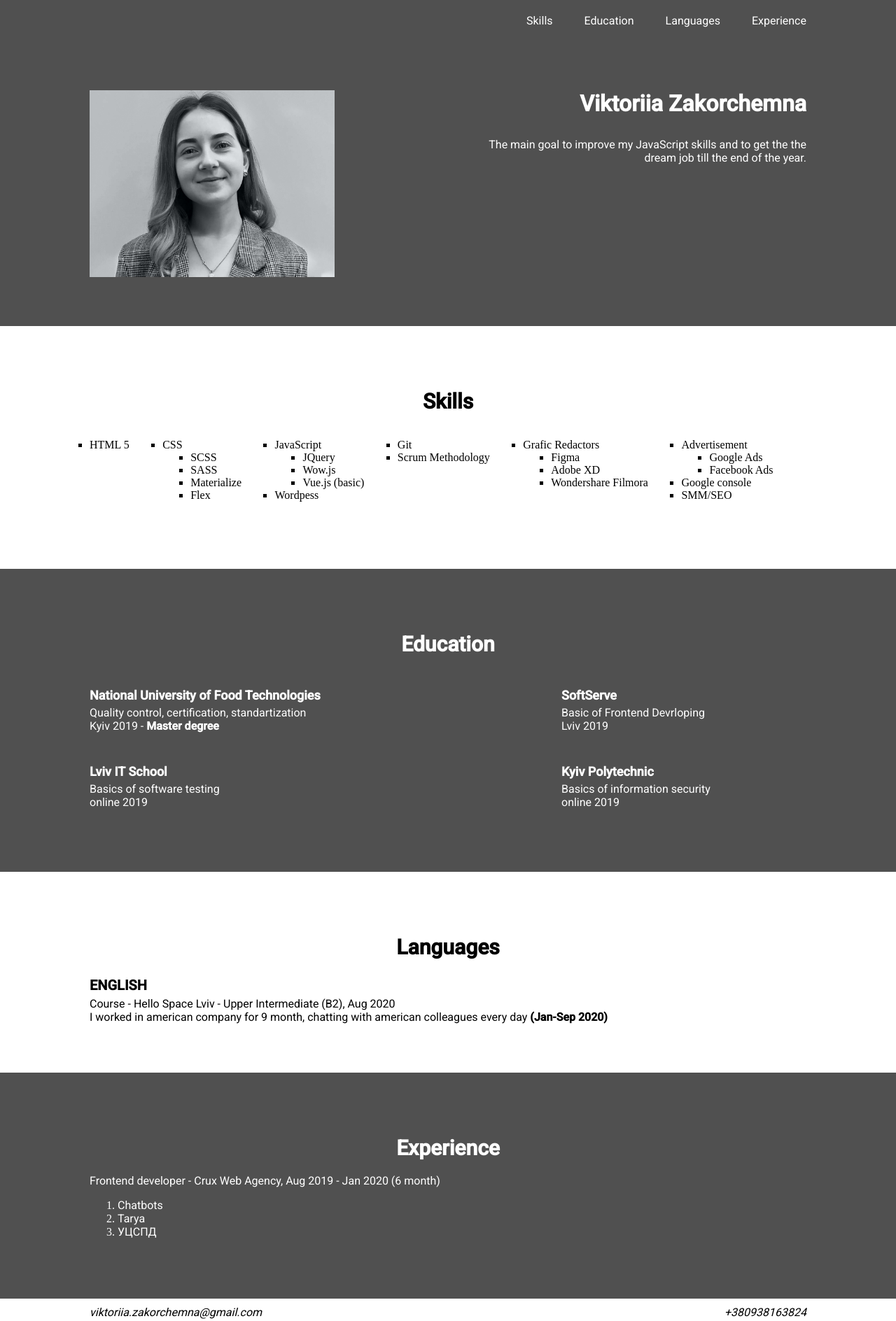
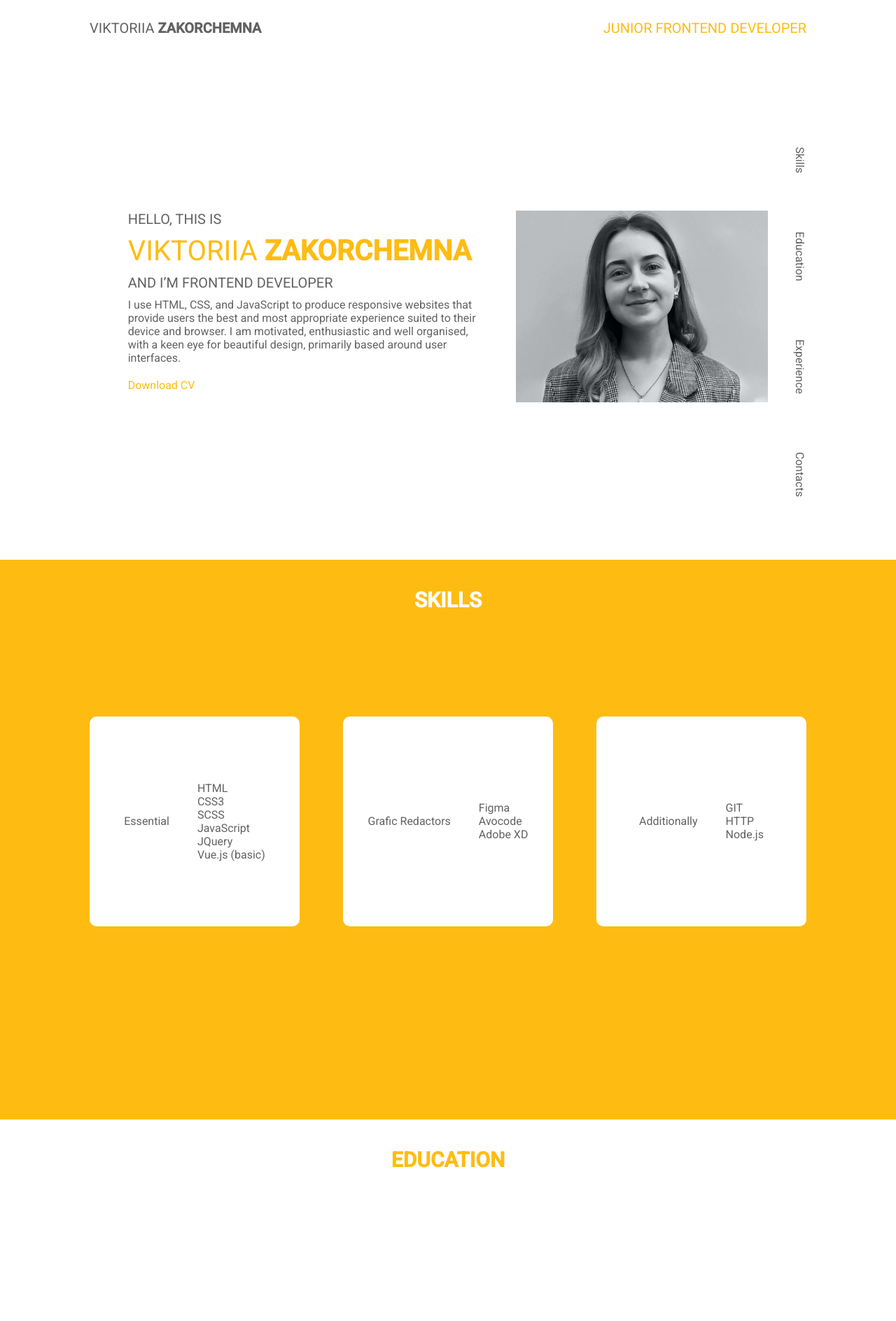
Before and after one commit to viktoriiazk/rsschool-cv, a plain HTML site: page index.html in a window 1280 px wide. Shown: the top 1888 px of the page at 70% size. Drawn offline with Linux system fonts and the light colour scheme.

Commit message:
init: start CV task

```diff
--- a/index.html
+++ b/index.html
@@ -1,4 +1,4 @@
-<!DOCTYPE html>
+<!doctype html>
 <html lang="en">
 
 <head>
@@ -6,283 +6,195 @@
     <meta http-equiv="x-ua-compatible" content="ie=edge">
     <meta name="viewport" content="width=device-width, initial-scale=1.0">
     <link href="https://fonts.googleapis.com/css2?family=Roboto:wght@400;500&display=swap" rel="stylesheet">
-    <title>CV Zakorchemna</title>
-    <style>
-        body {
-            margin: 0;
-        }
+    <link rel="stylesheet" href="style.css">
+    <title>CV Zakorchemna Viktoriia</title>
 
-        h1,
-        h2,
-        h3,
-        h4,
-        h5,
-        h6,
-        span,
-        p,
-        a {
-            font-family: 'Roboto', sans-serif;
-            margin: 0;
-            padding: 0;
-        }
-
-        .container_1024px {
-            max-width: 1024px;
-            margin: 0 auto;
-        }
-
-        .block-wrapp-padd {
-            padding: 70px 0;
-        }
-
-        .about-me img {
-            max-width: 350px;
-            height: auto;
-        }
-
-        .bg-grey {
-            background-color: #505050;
-
-        }
-
-
-        .header__nav {
-            max-width: 400px;
-            margin: 0 0 0 auto;
-            padding: 20px 0;
-        }
-
-        .header__nav ul {
-            margin: 0;
-            padding: 0;
-            list-style: none;
-            display: flex;
-            justify-content: space-between;
-        }
-
-        .header__nav ul li a {
-            color: #fff;
-            text-decoration: none;
-        }
-
-        .about-me__inner {
-            display: flex;
-            justify-content: space-between;
-        }
-
-        .header__title {
-            padding-bottom: 30px;
-        }
-
-        .about-me__description {
-            max-width: 490px;
-            width: 100%;
-            text-align: right;
-        }
-
-        .title {
-            font-size: 30px;
-            text-align: center;
-            padding: 20px 0;
-        }
-
-        .text-color-white {
-            color: #fff;
-        }
-
-        .skills__item {
-            display: flex;
-            flex-direction: column;
-            flex-wrap: wrap;
-            height: 100px;
-            padding: 0;
-            list-style: square;
-        }
-
-        .skills__item li {
-            list-style: square;
-        }
-
-        .education__list {
-            display: flex;
-            justify-content: space-between;
-            flex-wrap: wrap;
-            color: #fff;
-
-        }
-
-        .education__item {
-            max-width: 350px;
-            width: 100%;
-            padding: 20px 0;
-        }
-
-        .education__item h4 {
-            font-size: 18px;
-            padding: 5px 0;
-        }
-
-        .education__item span {
-            font-weight: bold;
-        }
-
-        .languages h4 {
-            font-size: 20px;
-            padding: 5px 0;
-            text-transform: uppercase;
-        }
-
-        .languages span {
-            font-weight: bold;
-        }
-
-        .experience a {
-            color: #fff;
-            text-decoration: none;
-        }
-
-        .footer-wrapp {
-            padding: 10px 0;
-        }
-
-        .footer-wrapp address {
-            display: flex;
-            justify-content: space-between;
-        }
-
-        .footer-wrapp address a {
-            text-decoration: none;
-            color: #000;
-        }
-    </style>
 </head>
 
 <body>
+
     <header>
-        <div class="bg-grey">
-            <div class="about-me container_1024px">
-                <nav class="header__nav">
+        <div class="container">
+            <h1 class="title_SEO">CV Junior Frontend Developer</h1>
+            <section class="top-row">
+                <p id="home">Viktoriia <span>Zakorchemna</span></p>
+                <h2>Junior Frontend Developer</h2>
+            </section>
+            <nav class="bottom-row">
                 <ul>
                     <li><a href="#skills">Skills</a></li>
                     <li><a href="#education">Education</a></li>
-                        <li><a href="#languages">Languages</a></li>
                     <li><a href="#experience">Experience</a></li>
+                    <li><a href="#contacts">Contacts</a></li>
                 </ul>
             </nav>
-                <div class="about-me__inner block-wrapp-padd">
+        </div>
+    </header>
+    <main>
+        <div class="first-screen-wrapp">
+            <div class="container">
+                <div class="first-screen">
+                    <div class="first-screen__desc">
+                        <p>Hello, this is</p>
+                        <h2>Viktoriia <span>Zakorchemna</span></h2>
+                        <p>and I’m Frontend developer</p>
+                        <p class="first-screen__desc-about">I use HTML, CSS, and JavaScript to produce responsive websites  that provide users the best and most appropriate experience suited to their device and browser.
+                            I am motivated, enthusiastic and well organised, with a keen eye for beautiful design, primarily based around user interfaces.
+                        </p>
+                        <a class="downloadCV" href="Zakorchemna_CV_Frontend.pdf" target="_blank">Download CV</a>
+                    </div>
+                    <div class="first-screen__img">
+                        <img src="VZ.jpg" alt="Personal photo">
+                    </div>
+                </div>
+            </div>
+            <div class="skills-wrapp">
+                <div class="container">
+                    <div class="skills" id="skills">
+                        <h3 class="title">Skills</h3>
+                        <ul class="skills-list">
+                            <li class="skills-list-wrapp">Essential
+                                <ul>
+                                    <li>HTML</li>
+                                    <li>CSS3</li>
+                                    <li>SCSS</li>
+                                    <li>JavaScript</li>
+                                    <li>JQuery</li>
+                                    <li>Vue.js (basic)</li>
+                                </ul>
+                            </li>
 
-                    <img src="VZakorchemna.jpg" alt="Viktoriia Zakorchemna picture">
-
-
-                    <div class="about-me__description">
-                        <h1 class="header__title text-color-white">Viktoriia Zakorchemna</h1>
-                        <p class="text-color-white">The main goal to improve my JavaScript skills and to get the the
-                            dream job till the end of the year.
-                        </p>
+                            <li class="skills-list-wrapp">Grafic Redactors
+                                <ul>
+                                    <li>Figma</li>
+                                    <li>Avocode</li>
+                                    <li>Adobe XD</li>
+                                </ul>
+                            </li>
+                            <li class="skills-list-wrapp">Additionally
+                                <ul>
+                                    <li>GIT</li>
+                                    <li>HTTP</li>
+                                    <li>Node.js</li>
+                                </ul>
+                            </li>
+                        </ul>
                     </div>
                 </div>
             </div>
         </div>
+        <div class="education-wrapp" id="education">
+            <div class="container">
+                <div class="education">
+                    <h3 class="title">Education</h3>
+                    <div class="education-item-wrapp">
+                        <div class="education-item">
+                            <div class="education-item__placement">
+                                <img src="certificate.svg" alt="certificate logo">
+                                <h4 class="education-item__title">NATIONAL UNIVERSITY OF FOOD TECHNOLOGIES, <span
+                                        class="education-item__year">2019</span></h4>
+                            </div>
+                            <p class="education-item__subtitle">Business, Trade and Exchange Activities
+                                <span>Quality Control, Standardisation and Certification</span>
+                            </p>
+                        </div>
+                        <div class="education-item">
+                            <div class="education-item__placement">
+                                <img src="certificate.svg" alt="certificate logo">
+                                <h4 class="education-item__title">Linkedin Learning, <span
+                                        class="education-item__year">2020</span></h4>
+                            </div>
+                            <p class="education-item__subtitle">Vue.js Essential Training
+                                <a class="education-item__certificate" href="https://drive.google.com/file/d/1rtjYpVG_3oVe6kH2-T-ZIpGX_1K0kRnS/view">Certificate</a>
+                            </p>
+                        </div>
+                        <div class="education-item">
+                            <div class="education-item__placement">
+                                <img src="certificate.svg" alt="certificate logo">
+                                <h4 class="education-item__title">Linkedin Learning, <span
+                                        class="education-item__year">2021</span></h4>
+                            </div>
+                            <p class="education-item__subtitle">JavaScript Essential Training,
+                                <a class="education-item__certificate" href="https://drive.google.com/file/d/1hx8Dhr6o8OV85WsNmnNHdFWAgLxzwm-I/view">Certificate</a>
+                            </p>
+                        </div>
+                        <div class="education-item">
+                            <div class="education-item__placement">
+                                <img src="certificate.svg" alt="certificate logo">
+                                <h4 class="education-item__title">Lviv IT School , <span
+                                        class="education-item__year">2019</span></h4>
+                            </div>
+                            <p class="education-item__subtitle">Basics of software testing,
+                                <a class="education-item__certificate" href="https://courses.prometheus.org.ua:18090/downloads/f7139f3125bd4a29b8142a812f6189f2/Certificate.pdf">Certificate</a>
+                            </p>
+                        </div>
+                    </div>
 
-    </header>
-    <main>
+                </div>
+            </div>
+        </div>
+        <div class="experience-wrapp" id="experience">
+            <div class="container">
+                <div class="experience">
+                    <h3 class="title">Experience</h3>
+                   <p class="experience__desc"> I have about 1 year of commercial experience working in the frontend in a small web studio.
 
-        <div id="skills" class="skills container_1024px block-wrapp-padd">
-            <h2 class="title">Skills</h2>
-            <div class="skills__list">
-                <ul class="skills__item">
-                    <li>HTML 5</li>
-                    <li>CSS
+                    During my work I worked with such technologies as HTML, CSS (SCSS), JS (JQuery) using BEM methodology. I was creating simple landing pages and help developers create online stores (using WooCommerce) as well as huge project for rent accommodation for European customer.
+
+                    To build the project I’m using Gulp and I have general knowledge with Webpack too. I have experience working with GIT and Github.
+
+                    In addition, I have about 1 year of digital marketing experience in an American company.
+
+                    I have a good level with graphic editors such as Figma, Avocode, Adobe XD and Filmora video editor. I have experience in running advertising campaigns with Facebook AD, SMM and understand the importance of writing semantically correct code for SEO. I also have a basic knowledge of mySQl, AJAX and understand how HTTP queries work.</p>
+                </div>
+                    <h5 class="subtitle">Languages</h5>
                     <ul>
-                            <li>SCSS</li>
-                            <li>SASS</li>
-                            <li>Materialize</li>
-                            <li>Flex</li>
+                        <li>Ukarainan - Native</li>
+                        <li>Russian - Advance</li>
+                        <li>English - Upper Intermediate
+                            Hello Space Lviv - Upper Intermediate (B2), Aug 2020</li>
+                        <li>Polish - Pre Intermediate</li>
                     </ul>
-                    </li>
-                    <li>JavaScript
+                    <h5 class="subtitle">Code example</h5>
+                    <pre>
+                    <code>
+let greeting = 'hello';
+let userName = prompt('What is your name?','Type your name...');
+alert (greeting + userName);
+</code></pre>
+            </div>
+        </div>
+
+        <div class="contacts-wrapp">
+            <div class="container">
+                <div class="contacts" id="contacts">
+                    <h3 class="title">Contacts</h3>
+                    <div class="contacts-detail">
+                        <div class="social">
                             <ul>
-                            <li>JQuery</li>
-                            <li>Wow.js</li>
-                            <li>Vue.js (basic)</li>
-                        </ul>
-                    </li>
-                    <li>Wordpess</li>
-                    <li>Git</li>
-                    <li>Scrum Methodology</li>
-                    <li>Grafic Redactors
-                        <ul>
-                            <li>Figma</li>
-                            <li>Adobe XD</li>
-                            <li>Wondershare Filmora</li>
-                        </ul>
-                    </li>
-                    <li>Advertisement
-                        <ul>
-                            <li>Google Ads</li>
-                            <li>Facebook Ads</li>
-                        </ul>
-                    </li>
-                    <li>Google console</li>
-                    <li>SMM/SEO</li>
+                                <li><img src="linkedin.svg" alt="linkedin logo"><a href="https://www.linkedin.com/in/viktoriia-zakorchemna/">Linkedin</a></li>
+                                <li><img src="instagram.svg" alt="instagram logo"><a href="https://www.instagram.com/viktoriia_zakorchemna/">Instagram</a></li>
+                                <li><img src="github.svg" alt="github logo"><a href="https://github.com/viktoriiazk">GitHub</a></li>
+                                <li><img src="facebook.svg" alt="facebook logo"><a href="https://www.facebook.com/viktoriia.zakorchemna/">Facebook</a></li>
                             </ul>
                         </div>
-        </div>
-        <div class="bg-grey">
-            <div id="education" class="education container_1024px block-wrapp-padd">
-                <h2 class="title text-color-white">Education</h2>
-                <div class="education__list">
-                    <div class="education__item">
-                        <h4>National University of Food Technologies</h4>
-                        <p>Quality control, certification, standartization</p>
-                        <p>Kyiv 2019 - <span>Master degree</span></p>
-                    </div>
-                    <div class="education__item">
-                        <h4> SoftServe </h4>
-                        <p>Basic of Frontend Devrloping</p>
-                        <p>Lviv 2019</p>
-                    </div>
-                    <div class="education__item">
-                        <h4>Lviv IT School</h4>
-                        <p>Basics of software testing</p>
-                        <p>online 2019</p>
-                    </div>
-                    <div class="education__item">
-                        <h4> Kyiv Polytechnic</h4>
-                        <p> Basics of information security</p>
-                        <p> online 2019</p>
+                        <div class="contact">
+                            <ul>
+                                <li><a href="mailto:viktoriia.zakorchemna@gmail.com" target="blanket">viktoriia.zakorchemna@gmail.com</a></li>
+                                <li><a href="tel:+380938163824">+380938163824</a></li>
+                                <li><a href="skype:viktoriia.zakorchemna_1?call">Skype</a></li>
+                            </ul>
                         </div>
                     </div>
                 </div>
             </div>
-
-        <div id="languages" class="languages container_1024px block-wrapp-padd">
-            <h2 class="title">Languages</h2>
-            <h4>English</h4>
-            <p>Course - Hello Space Lviv - Upper Intermediate (B2), Aug 2020</p>
-            <p>I worked in american company for 9 month, chatting with american colleagues every day <span>(Jan-Sep
-                    2020)</span></p>
-
-        </div>
-        <div class="bg-grey">
-            <div id="experience" class="experience container_1024px block-wrapp-padd">
-                <h2 class="title text-color-white">Experience</h2>
-                <p class="text-color-white">Frontend developer - Crux Web Agency, Aug 2019 - Jan 2020 (6 month)</p>
-                <ol class="text-color-white">
-                    <li> <a href="http://chatbots.cruks.pp.ua/">Chatbots</a></li>
-                    <li><a href="https://www.tarya.co.il/">Tarya</a></li>
-                    <li> <a href="http://ucspd.cruks.pp.ua/">УЦСПД</a></li>
-                </ol>
-            </div>
         </div>
     </main>
     <footer>
-        <div class="footer-wrapp container_1024px">
-            <address>
-                <a href="mailto:viktoriia.zakorchemna@gmail.com">viktoriia.zakorchemna@gmail.com</a>
-                <a href="tel:+380938163824">+380938163824</a>
-
-            </address>
+        <div class="container">
+           <div class="footer">
+               <p>Copyright <time datetime="2021">2021</time> &copy; All rigths reserved</p>
+           </div>
         </div>
     </footer>
 </body>
--- /dev/null
+++ b/style.css
@@ -0,0 +1,331 @@
+body {
+    margin: 0;
+}
+
+h1,
+h2,
+h3,
+h4,
+h5,
+h6,
+span,
+p,
+a,
+li {
+    margin: 0;
+    padding: 0;
+    font-family: 'Roboto', sans-serif;
+    font-size: 16px;
+    color: #626262;
+}
+
+li { list-style-type: none; }
+
+a { text-decoration: none; }
+
+.container {
+    max-width: 1024px;
+    width: 100%;
+    margin: 0 auto;
+}
+
+@media (max-width: 1024px) {
+    .container {
+        max-width: 780px;
+    }
+}
+
+header .container { position: relative; }
+
+.title_SEO { font-size: 0; }
+
+.title {
+    padding: 40px 0;
+    font-size: 30px;
+    text-align: center;
+    text-transform: uppercase;
+}
+
+.top-row {
+    display: flex;
+    justify-content: space-between;
+    align-items: center;
+    height: 80px;
+}
+
+.top-row p {
+    font-size: 20px;
+    text-transform: uppercase;
+}
+
+.top-row p span {
+    font-weight: bold;
+    font-size: 20px;
+}
+
+.top-row h2 {
+    text-transform: uppercase;
+    font-weight: 400;
+    font-size: 20px;
+    color: #FEBC13;
+}
+
+nav.bottom-row {
+    position: absolute;
+    top: -50%;
+    transform: translate(0, 50%);
+    right: 0;
+    display: flex;
+}
+
+.bottom-row ul {
+    display: flex;
+    justify-content: space-between;
+    padding: 0;
+    margin: 0;
+    height: 500px;
+    writing-mode: vertical-rl;
+    text-orientation: mixed;
+}
+
+.bottom-row ul a:hover { color: #FEBC13; }
+
+/*
+ * Component section about
+ */
+
+.first-screen {
+    display: flex;
+    justify-content: space-evenly;
+    align-items: center;
+    height: calc(100vh - 80px);
+}
+
+.first-screen__desc {
+    max-width: 500px;
+    width: 100%;
+}
+
+.first-screen__desc p {
+    text-transform: uppercase;
+    font-size: 20px;
+}
+
+.first-screen__desc h2 {
+    margin: 10px 0;
+    text-transform: uppercase;
+    font-weight: 400;
+    font-size: 40px;
+    color: #FEBC13;
+}
+
+.first-screen__desc h2 span {
+    font-weight: 600;
+    font-size: 40px;
+    color: #FEBC13;
+}
+
+.first-screen__img img {
+    max-width: 360px;
+    height: auto;
+}
+
+p.first-screen__desc-about {
+    margin-top: 10px;
+    font-size: 16px;
+    text-transform: none;
+}
+
+.downloadCV {
+    display: block;
+    margin: 20px 0;
+    color: #FEBC13;
+}
+
+a.downloadCV:hover { color: #637cfd; }
+
+/*
+ * Component section skills
+ */
+
+.skills-wrapp {
+    height: 100vh;
+    background-color: #FEBC13;
+}
+
+.skills { position: relative; }
+
+.skills-wrapp .title { color: #fff; }
+
+.skills-list {
+    position: absolute;
+    top: 50%;
+    left: -50%;
+    transform: translate(50%, 50%);
+    display: flex;
+    justify-content: space-between;
+    flex-wrap: wrap;
+    width: 100%;
+    padding: 0;
+}
+
+.skills-list-wrapp {
+    display: flex;
+    align-items: center;
+    justify-content: center;
+    height: 300px;
+    width: 300px;
+    background-color: #fff;
+    border-radius: 10px;
+}
+
+.skills-list-wrapp:hover { box-shadow: 0px 0px 28px 0px rgba(255, 255, 255, 1); }
+
+/*
+ * Component section education
+ */
+
+.education-wrapp {
+    background-color: #fff;
+    height: 100vh;
+    position: relative;
+}
+
+.education .title { color: #FEBC13; }
+
+.education-item-wrapp {
+    position: absolute;
+    top: 50%;
+    transform: translate(0, -50%);
+}
+
+.education-item {
+    display: flex;
+    justify-content: space-between;
+    margin: 20px 0;
+}
+
+.education-item__placement {
+    display: flex;
+    align-items: center;
+    max-width: 500px;
+    width: 100%;
+}
+
+.education-item__placement img {
+    display: block;
+    width: auto;
+    height: 30px;
+    margin-right: 10px;
+}
+
+p.education-item__subtitle {
+    max-width: 500px;
+    width: 100%;
+}
+
+/*
+ * Component section experience
+ */
+
+.experience-wrapp {
+    height: 100vh;
+    background-color: #FEBC13;
+}
+
+.experience .title { color: #fff; }
+
+.experience__desc {
+    text-align: center;
+    line-height: 30px;
+    color: #fff;
+}
+
+.experience-wrapp .subtitle {
+    margin: 30px 0;
+    text-align: center;
+    font-size: 20px;
+    font-weight: 400;
+    color: #fff;
+}
+
+.experience-wrapp ul { padding: 0; }
+
+.experience-wrapp ul li {
+    line-height: 30px;
+    color: #fff;
+}
+
+.experience-wrapp code {
+    font-size: 20px;
+    line-height: 30px;
+    color: #fff;
+}
+/*
+ * Component section contacts
+ */
+
+.contacts-wrapp { height: 100vh; }
+
+.contacts {
+    position: relative;
+    height: 100vh;
+}
+
+.contacts .title { color: #FEBC13; }
+
+.contacts-detail {
+    position: absolute;
+    top: 50%;
+    transform: translate(0, -50%);
+    display: flex;
+    justify-content: space-between;
+    width: 100%;
+}
+
+.contacts-detail ul {
+    padding: 0;
+    width: 500px;
+}
+
+.social li {
+    display: flex;
+    align-items: center;
+}
+
+.social a {
+    font-size: 25px;
+    font-weight: 400;
+    color: #FEBC13;
+}
+
+.social a:hover { color: #637cfd; }
+
+.contacts-detail .social img {
+    height: 35px;
+    width: 35px;
+    margin-right: 20px;
+}
+
+.contact li { margin: 20px 0; }
+
+.contact li a {
+    font-size: 25px;
+    font-weight: 400;
+    color: #FEBC13;
+}
+
+.contact a:hover { color: #637cfd; }
+
+/*
+ * Component section footer
+ */
+
+footer { background-color: #FEBC13; }
+
+.footer {
+    padding: 20px 0;
+    text-align: center;
+}
+
+.footer p { color: #fff; }
```
Also changed, not shown: VZ.jpg (renamed from VZakorchemna.jpg), certificate.svg (added), facebook.svg (added), github.svg (added), instagram.svg (added), linkedin.svg (added), 1 other file. Lines whose indentation alone changed are shown as unchanged.
